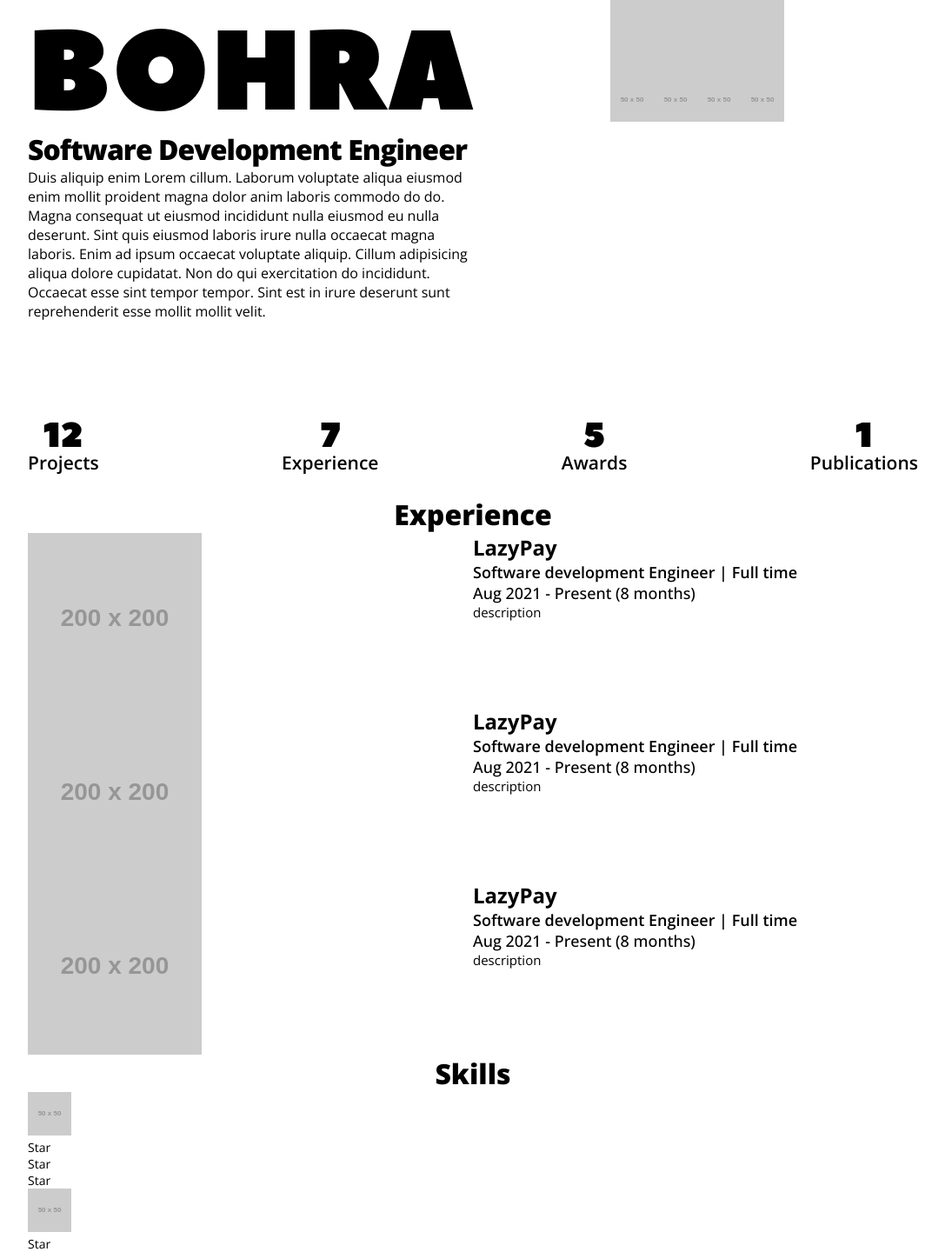
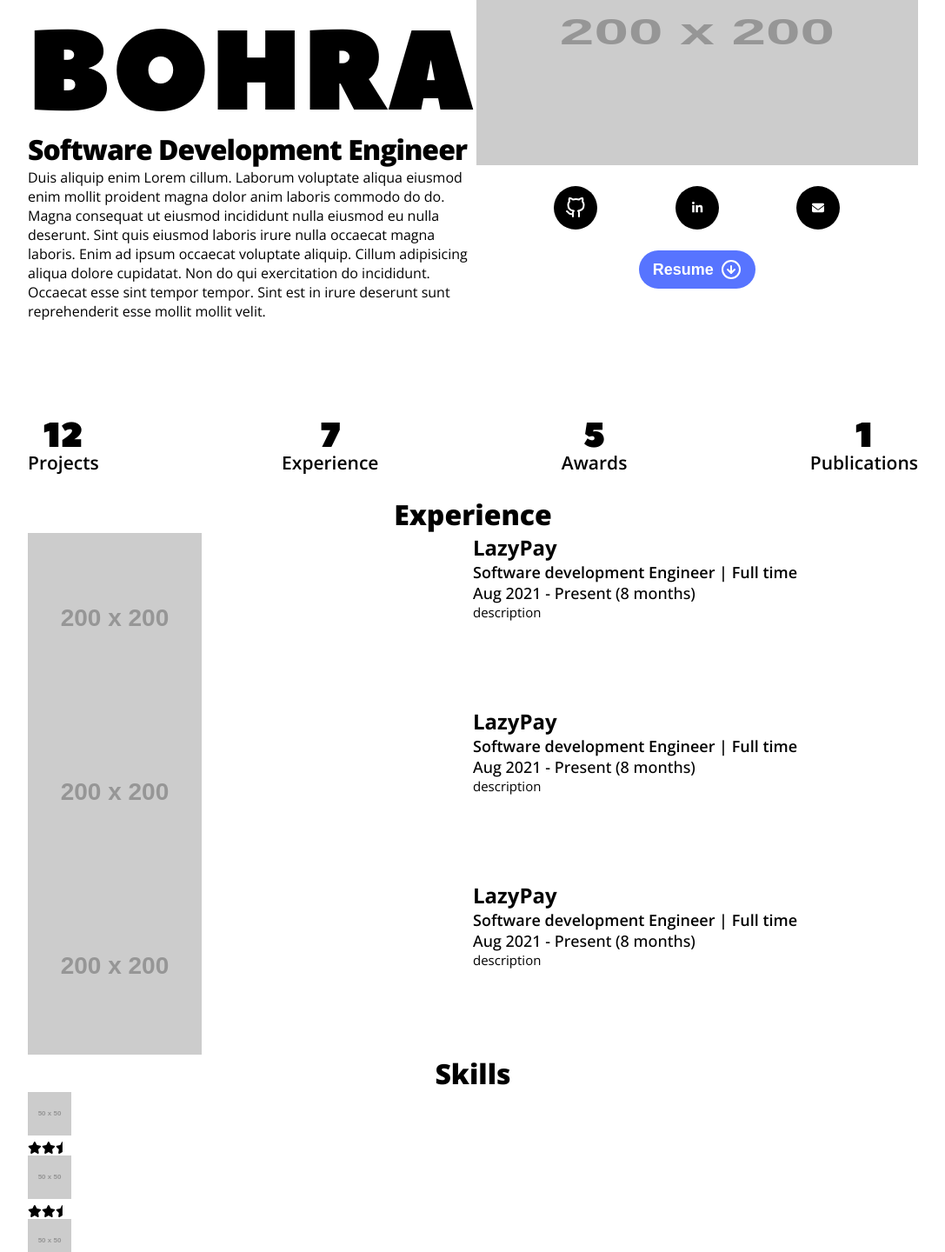
Before and after one commit to ItsTheKayBee/portfolio, a Next.js app: page / in a window 1280 px wide. Shown: the part 230-1670 px from the top of the page at 87% size, without its empty margins (96-1183 px from the left). Built offline with nearby package versions, Linux system fonts and the light colour scheme.

Commit message:
Added icons

```diff
--- a/package.json
+++ b/package.json
@@ -9,9 +9,14 @@
 		"lint": "next lint"
 	},
 	"dependencies": {
+		"@fortawesome/fontawesome-svg-core": "^1.3.0",
+		"@fortawesome/free-brands-svg-icons": "^6.0.0",
+		"@fortawesome/free-solid-svg-icons": "^6.0.0",
+		"@fortawesome/react-fontawesome": "^0.1.17",
 		"next": "12.1.0",
 		"react": "17.0.2",
 		"react-dom": "17.0.2",
+		"react-feather": "^2.0.9",
 		"sass": "^1.49.9"
 	},
 	"devDependencies": {
--- a/src/components/about/index.module.scss
+++ b/src/components/about/index.module.scss
@@ -1,3 +1,5 @@
+@import "styles/variables";
+
 .about {
   display: flex;
   flex-direction: column;
@@ -29,9 +31,39 @@
       display: flex;
       flex: 1;
       flex-direction: column;
-      align-items: center;
+      // align-items: center;
       .socialStrip {
         display: flex;
+        margin-top: 24px;
+        flex-direction: column;
+        .socialButtons {
+          display: flex;
+          justify-content: space-evenly;
+          .socialButton {
+            border-radius: 50%;
+            background-color: black;
+            height: 50px;
+            width: 50px;
+            padding: 4px;
+          }
+        }
+        .downloadResume {
+          display: flex;
+          align-self: center;
+          margin-top: 24px;
+          .downloadButton {
+            background-color: $blue-color;
+            color: white;
+            display: flex;
+            align-items: center;
+            .buttonText {
+              padding-right: 8px;
+              font-weight: 600;
+              font-size: 18px;
+              line-height: 28px;
+            }
+          }
+        }
       }
     }
   }
--- a/src/components/about/index.tsx
+++ b/src/components/about/index.tsx
@@ -1,6 +1,10 @@
 import Image from 'next/image'
 import Stats from 'components/stats'
 import styles from './index.module.scss'
+import { ArrowDownCircle, GitHub } from 'react-feather'
+import { FontAwesomeIcon } from '@fortawesome/react-fontawesome'
+import { faLinkedinIn } from '@fortawesome/free-brands-svg-icons'
+import { faEnvelope } from '@fortawesome/free-solid-svg-icons'
 
 const About = (): JSX.Element => {
 	return (
@@ -27,7 +31,7 @@ const About = (): JSX.Element => {
 				<div className={styles.images}>
 					<Image
 						src='https://via.placeholder.com/200'
-						height={200}
+						height={300}
 						width={200}
 					/>
 					<SocialMediaStrip />
@@ -43,17 +47,24 @@ export default About
 const SocialMediaStrip = (): JSX.Element => {
 	return (
 		<div className={styles.socialStrip}>
-			<div>
-				<Image src='https://via.placeholder.com/50' height={50} width={50} />
+			<div className={styles.socialButtons}>
+				<div className={`button ${styles.socialButton}`}>
+					<GitHub color='white' />
+				</div>
+				<div className={`button ${styles.socialButton}`}>
+					{/* @ts-ignore*/}
+					<FontAwesomeIcon icon={faLinkedinIn} color='white' size='xl' />
+				</div>
+				<div className={`button ${styles.socialButton}`}>
+					{/* @ts-ignore*/}
+					<FontAwesomeIcon color='white' icon={faEnvelope} size='xl' />
+				</div>
 			</div>
-			<div>
-				<Image src='https://via.placeholder.com/50' height={50} width={50} />
-			</div>
-			<div>
-				<Image src='https://via.placeholder.com/50' height={50} width={50} />
-			</div>
-			<div>
-				<Image src='https://via.placeholder.com/50' height={50} width={50} />
+			<div className={styles.downloadResume}>
+				<button className={`button ${styles.downloadButton}`}>
+					<h3 className={styles.buttonText}>Resume</h3>
+					<ArrowDownCircle />
+				</button>
 			</div>
 		</div>
 	)
--- a/src/components/contact/index.tsx
+++ b/src/components/contact/index.tsx
@@ -17,7 +17,6 @@ const Contact = (): JSX.Element => {
 					<ContactButton />
 					<ContactButton />
 					<ContactButton />
-					<ContactButton />
 				</div>
 			</div>
 		</div>
@@ -25,12 +24,7 @@ const Contact = (): JSX.Element => {
 }
 
 const ContactButton = (): JSX.Element => {
-	return (
-		<button>
-			<Image src='https://via.placeholder.com/40' height={40} width={40} />
-			kbohra89@gmail.com
-		</button>
-	)
+	return <button className='button'>kbohra89@gmail.com</button>
 }
 
 export default Contact
--- a/src/components/projects/index.tsx
+++ b/src/components/projects/index.tsx
@@ -1,3 +1,5 @@
+import { faArrowRightLong } from '@fortawesome/free-solid-svg-icons'
+import { FontAwesomeIcon } from '@fortawesome/react-fontawesome'
 import Image from 'next/image'
 import sectionStyles from 'styles/section.module.scss'
 
@@ -19,7 +21,10 @@ const Project = (): JSX.Element => {
 		<div className={sectionStyles.subSection}>
 			<div className='col a-center'>
 				<Image src='https://via.placeholder.com/200' height={200} width={200} />
-				<button>View project</button>
+				<button className='button'>
+					<h3>View project</h3>
+					<FontAwesomeIcon icon={faArrowRightLong} />
+				</button>
 			</div>
 			<div className='col'>
 				<h2 className={sectionStyles.title}>Assess</h2>
--- a/src/components/publications/index.tsx
+++ b/src/components/publications/index.tsx
@@ -1,3 +1,5 @@
+import { faArrowRightLong } from '@fortawesome/free-solid-svg-icons'
+import { FontAwesomeIcon } from '@fortawesome/react-fontawesome'
 import Image from 'next/image'
 import sectionStyles from 'styles/section.module.scss'
 
@@ -20,7 +22,10 @@ const Publication = (): JSX.Element => {
 				<h2 className={sectionStyles.title}>Title</h2>
 				<h3 className={sectionStyles.subTitle}>Sutitle</h3>
 				<h4 className={sectionStyles.description}>description</h4>
-				<button>View</button>
+				<button className='button'>
+					<h3>View</h3>
+					<FontAwesomeIcon icon={faArrowRightLong} />
+				</button>
 			</div>
 		</div>
 	)
--- a/src/components/skills/index.tsx
+++ b/src/components/skills/index.tsx
@@ -1,3 +1,5 @@
+import { faStar, faStarHalf } from '@fortawesome/free-solid-svg-icons'
+import { FontAwesomeIcon } from '@fortawesome/react-fontawesome'
 import Image from 'next/image'
 import sectionStyles from 'styles/section.module.scss'
 
@@ -17,20 +19,36 @@ const Skills = (): JSX.Element => {
 }
 
 const Skill = () => {
+	const renderStars = (count: number): JSX.Element => {
+		if (count % 1 === 0) {
+			return (
+				<div>
+					{Array(count)
+						.fill(0)
+						.map(_ => (
+							<FontAwesomeIcon icon={faStar} />
+						))}
+				</div>
+			)
+		}
+		return (
+			<div>
+				{Array(Math.floor(count))
+					.fill(0)
+					.map(_ => (
+						<FontAwesomeIcon icon={faStar} />
+					))}
+				<FontAwesomeIcon icon={faStarHalf} />
+			</div>
+		)
+	}
+
 	return (
 		<div>
 			<Image src='https://via.placeholder.com/50' height={50} width={50} />
-			<div>
-				<Star />
-				<Star />
-				<Star />
-			</div>
+			{renderStars(2.5)}
 		</div>
 	)
 }
 
-const Star = (): JSX.Element => {
-	return <div>Star</div>
-}
-
 export default Skills
--- a/src/styles/globals.scss
+++ b/src/styles/globals.scss
@@ -93,4 +93,13 @@ a {
   .a-center {
     align-items: center;
   }
+  .button {
+    border-radius: 50px;
+    padding: 8px 16px;
+    border: none;
+    cursor: pointer;
+    display: flex;
+    justify-content: center;
+    align-items: center;
+  }
 }
--- /dev/null
+++ b/src/styles/variables.scss
@@ -0,0 +1 @@
+$blue-color: #5774ff;
```
Also changed, not shown: 1 other file (tests, documents, lock files or other folders).
